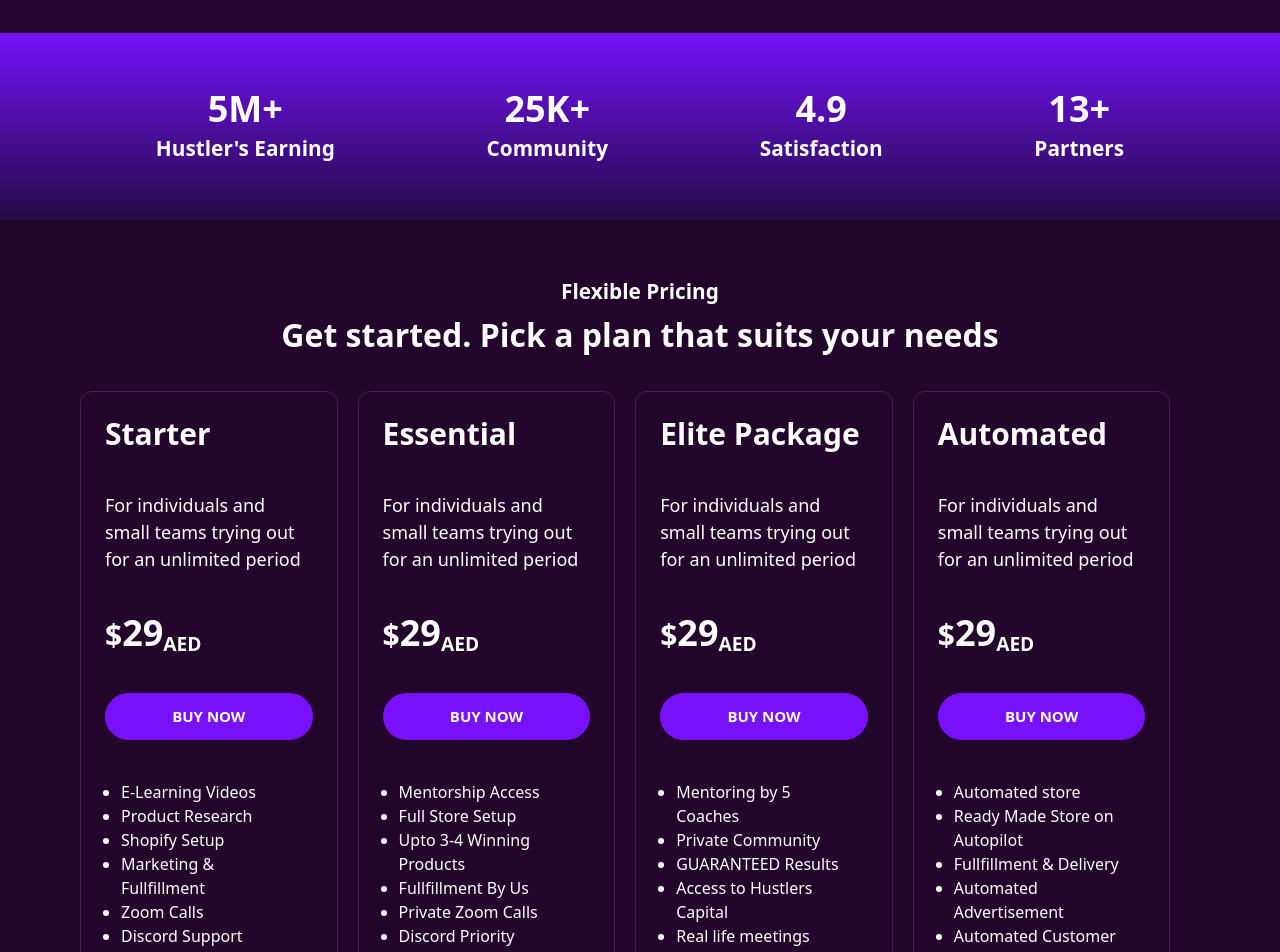
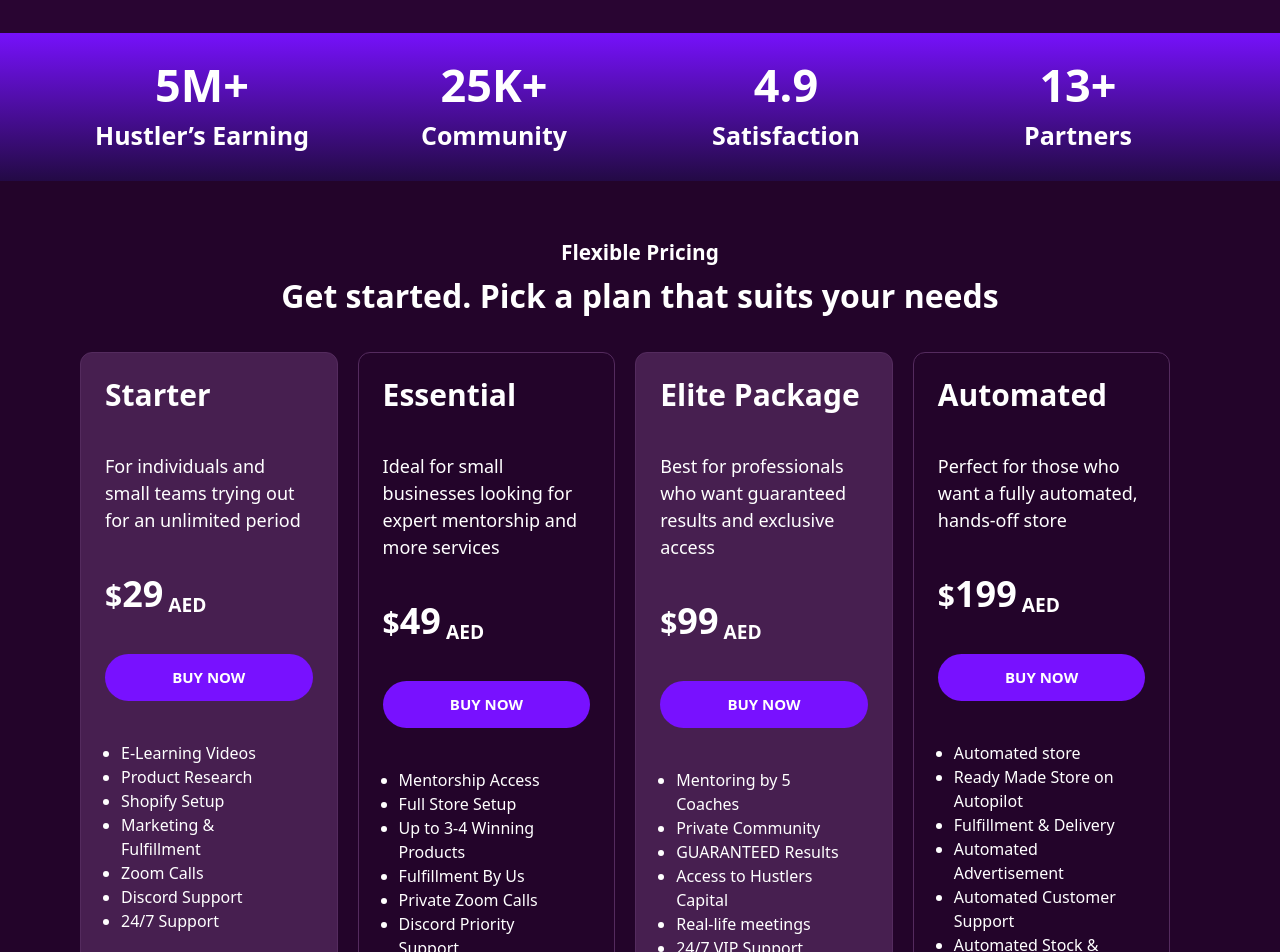
Before and after one commit to hussain1039/harwits, a React (Create React App) app: page / in a window 1280 px wide. Shown: the part 4220-5172 px from the top of the page. Built offline with nearby package versions, Linux system fonts and the light colour scheme.

Commit message:
fix mapping and counter

```diff
--- a/src/Components/CounterUpSection.jsx
+++ b/src/Components/CounterUpSection.jsx
@@ -1,54 +1,141 @@
-import React, { useState } from 'react'
-import CountUp from 'react-countup';
-import ScrollTrigger from 'react-scroll-trigger';
+// import React, { useState } from 'react'
+// import CountUp from 'react-countup';
+// import ScrollTrigger from 'react-scroll-trigger';
 
-const data = [
-  {
-    id: 1,
-    count: 'M+',
-    text: "Hustler's Earning",
-    end: 5
-  },
-  {
-    id: 2,
-    count: 'K+',
-    text: "Community",
-    end: 25
-  },
-  {
-    id: 3,
-    count: '.9',
-    text: "Satisfaction",
-    end: 4
-  },
-  {
-    id: 4,
-    count: '+',
-    text: "Partners",
-    end: 13
-  },
-]
+// const data = [
+//   {
+//     id: 1,
+//     count: 'M+',
+//     text: "Hustler's Earning",
+//     end: 5
+//   },
+//   {
+//     id: 2,
+//     count: 'K+',
+//     text: "Community",
+//     end: 25
+//   },
+//   {
+//     id: 3,
+//     count: '.9',
+//     text: "Satisfaction",
+//     end: 4
+//   },
+//   {
+//     id: 4,
+//     count: '+',
+//     text: "Partners",
+//     end: 13
+//   },
+// ]
+
+// const CounterUpSection = () => {
+//   const [counter, setCounter] = useState(false);
+//   return (
+//     <ScrollTrigger onEnter={() => setCounter(true)} onExit={() => setCounter(false)}>
+//       <div className='bg-gradient-to-b from-[#7611fb] to-[#230a45] py-[3rem] lg:py-[3.5rem]'>
+//         <div className='container flex flex-wrap justify-around gap-3 text-center text-white sm:gap-0'>
+//           {
+//             data.map((data) => {
+//               return (
+//                 <div key={data.id}>
+//                   <h1 className='text-4xl font-bold'>{counter && <CountUp start={0} end={data.end} duration={3} delay={0} />}{data.count}</h1>
+//                   <h2 className='text-[1.3rem] font-semibold mt-1'>{data.text}</h2>
+//                 </div>
+//               )
+//             })
+//           }
+//         </div>
+//       </div>
+//     </ScrollTrigger>
+//   )
+// }
+
+// export default CounterUpSection;
+import React, { useEffect, useRef } from 'react';
+
+// Reusable Counter Component
+const Counter = ({ end, duration, className, suffix }) => {
+    const ref = useRef(null);
+
+    useEffect(() => {
+        const observer = new IntersectionObserver(
+            ([entry]) => {
+                if (entry.isIntersecting) {
+                    if (typeof end === 'number' && end >= 0 && typeof duration === 'number' && duration > 0) {
+                        startCounting(ref.current, end, duration, suffix);
+                    }
+                    observer.disconnect();
+                }
+            },
+            { threshold: 0.1 }
+        );
+
+        if (ref.current) {
+            observer.observe(ref.current);
+        }
+
+        return () => observer.disconnect();
+    }, [end, duration, suffix]);
+
+    return (
+        <div ref={ref} className={`text-4xl font-bold text-center ${className}`}>
+            0
+        </div>
+    );
+};
+
+// Start counting function
+const startCounting = (element, end, duration, suffix) => {
+    let start = 0;
+    const increment = end / (duration / 1000 * 60); // Calculate increment based on duration and frame rate
+
+    const step = () => {
+        start += increment;
+        if (start < end) {
+            element.textContent = Math.round(start) + suffix; // Update the text content of the counter
+            requestAnimationFrame(step);
+        } else {
+            element.textContent = end + suffix; // Ensure it ends exactly at the target value
+        }
+    };
+
+    requestAnimationFrame(step);
+};
+
+// Data array for mapping the counters
+const counterData = [
+    { id: 1, end: 5, suffix: 'M+', label: 'Hustler’s Earning', duration: 2000 },
+    { id: 2, end: 25, suffix: 'K+', label: 'Community', duration: 2000 },
+    { id: 3, end: 4, suffix: '.9', label: 'Satisfaction', duration: 2000 },
+    { id: 4, end: 13, suffix: '+', label: 'Partners', duration: 2000 },
+];
 
 const CounterUpSection = () => {
-  const [counter, setCounter] = useState(false);
-  return (
-    <ScrollTrigger onEnter={() => setCounter(true)} onExit={() => setCounter(false)}>
-      <div className='bg-gradient-to-b from-[#7611fb] to-[#230a45] py-[3rem] lg:py-[3.5rem]'>
-        <div className='container flex justify-around flex-wrap gap-3 sm:gap-0 text-center text-white'>
-          {
-            data.map((data) => {
-              return (
-                <div key={data.id}>
-                  <h1 className='text-4xl font-bold'>{counter && <CountUp start={0} end={data.end} duration={3} delay={0} />}{data.count}</h1>
-                  <h2 className='text-[1.3rem] font-semibold mt-1'>{data.text}</h2>
-                </div>
-              )
-            })
-          }
+    return (
+      <div className=' bg-gradient-to-b from-[#7611fb] to-[#230a45]'>
+ <div className="max-w-[1200px] mx-auto p-8  ">
+            <div className="grid grid-cols-1 gap-8 md:grid-cols-2 lg:grid-cols-4">
+                {counterData.map((item) => (
+                    <div key={item.id} className="flex flex-col items-center text-white">
+                        <div className="flex items-center justify-center xl:text-[45px] text-xl">
+                            {/* Counter Component */}
+                            <Counter
+                                end={item.end}
+                                duration={item.duration}
+                                className="xl:text-[45px] text-2xl"
+                                suffix={item.suffix}
+                            />
+                        </div>
+                        {/* Static Label */}
+                        <p className="mt-4 text-xl font-bold text-center xl:text-[25px]">{item.label}</p>
+                    </div>
+                ))}
+            </div>
         </div>
       </div>
-    </ScrollTrigger>
-  )
-}
+
+    );
+};
 
 export default CounterUpSection;
--- a/src/Components/PricingSection.jsx
+++ b/src/Components/PricingSection.jsx
@@ -1,79 +1,192 @@
-import React from 'react'
+// import React from 'react'
 
+// const data = [
+//     {
+//         id: 1,
+//         title: 'Starter',
+//         list1: 'E-Learning Videos',
+//         list2: 'Product Research',
+//         list3: 'Shopify Setup',
+//         list4: 'Marketing & Fullfillment',
+//         list5: 'Zoom Calls',
+//         list6: 'Discord Support',
+//         list7: '24/7 Support',
+//     },
+//     {
+//         id: 2,
+//         title: 'Essential',
+//         list1: 'Mentorship Access',
+//         list2: 'Full Store Setup',
+//         list3: 'Upto 3-4 Winning Products',
+//         list4: 'Fullfillment By Us',
+//         list5: 'Private Zoom Calls',
+//         list6: 'Discord Priority Support',
+//         list7: '24/7 Priority Support',
+//     },
+//     {
+//         id: 3,
+//         title: 'Elite Package',
+//         list1: 'Mentoring by 5 Coaches',
+//         list2: 'Private Community',
+//         list3: 'GUARANTEED Results',
+//         list4: 'Access to Hustlers Capital',
+//         list5: 'Real life meetings',
+//         list6: '24/7 VIP Support',
+//         list7: '1-1 Support',
+//     },
+//     {
+//         id: 4,
+//         title: 'Automated',
+//         list1: 'Automated store',
+//         list2: 'Ready Made Store on Autopilot',
+//         list3: 'Fullfillment & Delivery',
+//         list4: 'Automated Advertisement',
+//         list5: 'Automated Customer Support',
+//         list6: 'Automated Stock & Suppliers',
+//         list7: '24/7 Priority Support',
+//     },
+// ]
+
+// const PricingSection = () => {
+//     return (
+//         <div className='bg-[#23042a] py-[3rem] lg:py-[3.5rem]'>
+//             <div className='container text-white'>
+//                 <div className='text-center '>
+//                     <h4 className='text-1xl md:text-[1.3rem] font-semibold'>Flexible Pricing</h4>
+//                     <h1 className='text-2xl md:text-[2rem] font-bold mt-3'>Get started. Pick a plan that suits your needs</h1>
+//                 </div>
+//                 <div className='flex flex-wrap gap-5 px-4 mt-10 md:px-0'>
+//                     {
+//                         data.map((item) => (
+//                             <div className='w-full md:w-[48%] lg:w-[23%] p-6 border-[1px]  border-[#471f50] rounded-xl'>
+//                                 <div key={item.id} className='flex flex-col gap-10'>
+//                                     <h1 className='text-3xl font-bold'>{item.title}</h1>
+//                                     <p className='text-[18px]'>For individuals and small teams trying out for an unlimited period</p>
+//                                     <div className='text-3xl font-bold'>$<span className='text-4xl'>29</span><sub className='text-[1.2rem] font-semibold'>AED</sub></div>
+//                                     <button className='bg-[#7811ff] py-3 px-9 rounded-full text-[15px] font-semibold'>
+//                                         BUY NOW
+//                                     </button>
+//                                     <ul className='px-4 list-disc'>
+//                                         <li>{item.list1}</li>
+//                                         <li>{item.list2}</li>
+//                                         <li>{item.list3}</li>
+//                                         <li>{item.list4}</li>
+//                                         <li>{item.list5}</li>
+//                                         <li>{item.list6}</li>
+//                                         <li>{item.list7}</li>
+//                                     </ul>
+//                                 </div>
+//                             </div>
+//                         ))
+//                     }
+//                 </div>
+//             </div>
+//         </div>
+//     )
+// }
+
+// export default PricingSection;
+
+
+
+import React from 'react';
+
+// this is the correct mapping of data
 const data = [
     {
         id: 1,
         title: 'Starter',
-        list1: 'E-Learning Videos',
-        list2: 'Product Research',
-        list3: 'Shopify Setup',
-        list4: 'Marketing & Fullfillment',
-        list5: 'Zoom Calls',
-        list6: 'Discord Support',
-        list7: '24/7 Support',
+        price: 29,
+        description: 'For individuals and small teams trying out for an unlimited period',
+        list: [
+            'E-Learning Videos',
+            'Product Research',
+            'Shopify Setup',
+            'Marketing & Fulfillment',
+            'Zoom Calls',
+            'Discord Support',
+            '24/7 Support',
+        ],
     },
     {
         id: 2,
         title: 'Essential',
-        list1: 'Mentorship Access',
-        list2: 'Full Store Setup',
-        list3: 'Upto 3-4 Winning Products',
-        list4: 'Fullfillment By Us',
-        list5: 'Private Zoom Calls',
-        list6: 'Discord Priority Support',
-        list7: '24/7 Priority Support',
+        price: 49,
+        description: 'Ideal for small businesses looking for expert mentorship and more services',
+        list: [
+            'Mentorship Access',
+            'Full Store Setup',
+            'Up to 3-4 Winning Products',
+            'Fulfillment By Us',
+            'Private Zoom Calls',
+            'Discord Priority Support',
+            '24/7 Priority Support',
+        ],
     },
     {
         id: 3,
         title: 'Elite Package',
-        list1: 'Mentoring by 5 Coaches',
-        list2: 'Private Community',
-        list3: 'GUARANTEED Results',
-        list4: 'Access to Hustlers Capital',
-        list5: 'Real life meetings',
-        list6: '24/7 VIP Support',
-        list7: '1-1 Support',
+        price: 99,
+        description: 'Best for professionals who want guaranteed results and exclusive access',
+        list: [
+            'Mentoring by 5 Coaches',
+            'Private Community',
+            'GUARANTEED Results',
+            'Access to Hustlers Capital',
+            'Real-life meetings',
+            '24/7 VIP Support',
+            '1-1 Support',
+        ],
     },
     {
         id: 4,
         title: 'Automated',
-        list1: 'Automated store',
-        list2: 'Ready Made Store on Autopilot',
-        list3: 'Fullfillment & Delivery',
-        list4: 'Automated Advertisement',
-        list5: 'Automated Customer Support',
-        list6: 'Automated Stock & Suppliers',
-        list7: '24/7 Priority Support',
+        price: 199,
+        description: 'Perfect for those who want a fully automated, hands-off store',
+        list: [
+            'Automated store',
+            'Ready Made Store on Autopilot',
+            'Fulfillment & Delivery',
+            'Automated Advertisement',
+            'Automated Customer Support',
+            'Automated Stock & Suppliers',
+            '24/7 Priority Support',
+        ],
     },
-]
+];
 
 const PricingSection = () => {
     return (
         <div className='bg-[#23042a] py-[3rem] lg:py-[3.5rem]'>
             <div className='container text-white'>
-                <div className=' text-center'>
+                {/* Heading Section */}
+                <div className='text-center'>
                     <h4 className='text-1xl md:text-[1.3rem] font-semibold'>Flexible Pricing</h4>
                     <h1 className='text-2xl md:text-[2rem] font-bold mt-3'>Get started. Pick a plan that suits your needs</h1>
                 </div>
-                <div className='mt-10 flex gap-5 flex-wrap px-4 md:px-0'>
+                {/* Pricing Cards */}
+                <div className='flex flex-wrap gap-5 px-4 mt-10 md:px-0'>
                     {
-                        data.map((item) => (
-                            <div className='w-full md:w-[48%] lg:w-[23%] p-6 border-[1px]  border-[#471f50] rounded-xl'>
-                                <div key={item.id} className='flex flex-col gap-10'>
+                        data.map((item, index) => (
+                            // Determine the card style based on the index
+                            <div key={item.id} className={`w-full md:w-[48%] lg:w-[23%] hover:scale-105 duration-300 hover hover:shadow-lg hover:shadow-[#542B5E] p-6 border-[1px] rounded-xl ${index % 2 === 0 ? ' bg-[#471F50] border-[#542B5E]' :'bg-transparent border-[#542B5E]'}`}>
+                                <div className='flex flex-col gap-10'>
                                     <h1 className='text-3xl font-bold'>{item.title}</h1>
-                                    <p className='text-[18px]'>For individuals and small teams trying out for an unlimited period</p>
-                                    <div className='text-3xl font-bold'>$<span className='text-4xl'>29</span><sub className='text-[1.2rem] font-semibold'>AED</sub></div>
+                                    <p className='text-[18px]'>{item.description}</p>
+                                    <div className='text-3xl font-bold'>
+                                        $<span className='text-4xl'>{item.price}</span>
+                                        <sub className='text-[1.2rem] font-semibold'> AED</sub>
+                                    </div>
                                     <button className='bg-[#7811ff] py-3 px-9 rounded-full text-[15px] font-semibold'>
                                         BUY NOW
                                     </button>
-                                    <ul className='list-disc px-4'>
-                                        <li>{item.list1}</li>
-                                        <li>{item.list2}</li>
-                                        <li>{item.list3}</li>
-                                        <li>{item.list4}</li>
-                                        <li>{item.list5}</li>
-                                        <li>{item.list6}</li>
-                                        <li>{item.list7}</li>
+                                    {/* List of features mapped */}
+                                    <ul className='px-4 list-disc'>
+                                        {
+                                            item.list.map((listItem, listIndex) => (
+                                                <li key={listIndex}>{listItem}</li>
+                                            ))
+                                        }
                                     </ul>
                                 </div>
                             </div>
@@ -82,7 +195,7 @@ const PricingSection = () => {
                 </div>
             </div>
         </div>
-    )
-}
+    );
+};
 
 export default PricingSection;
```
